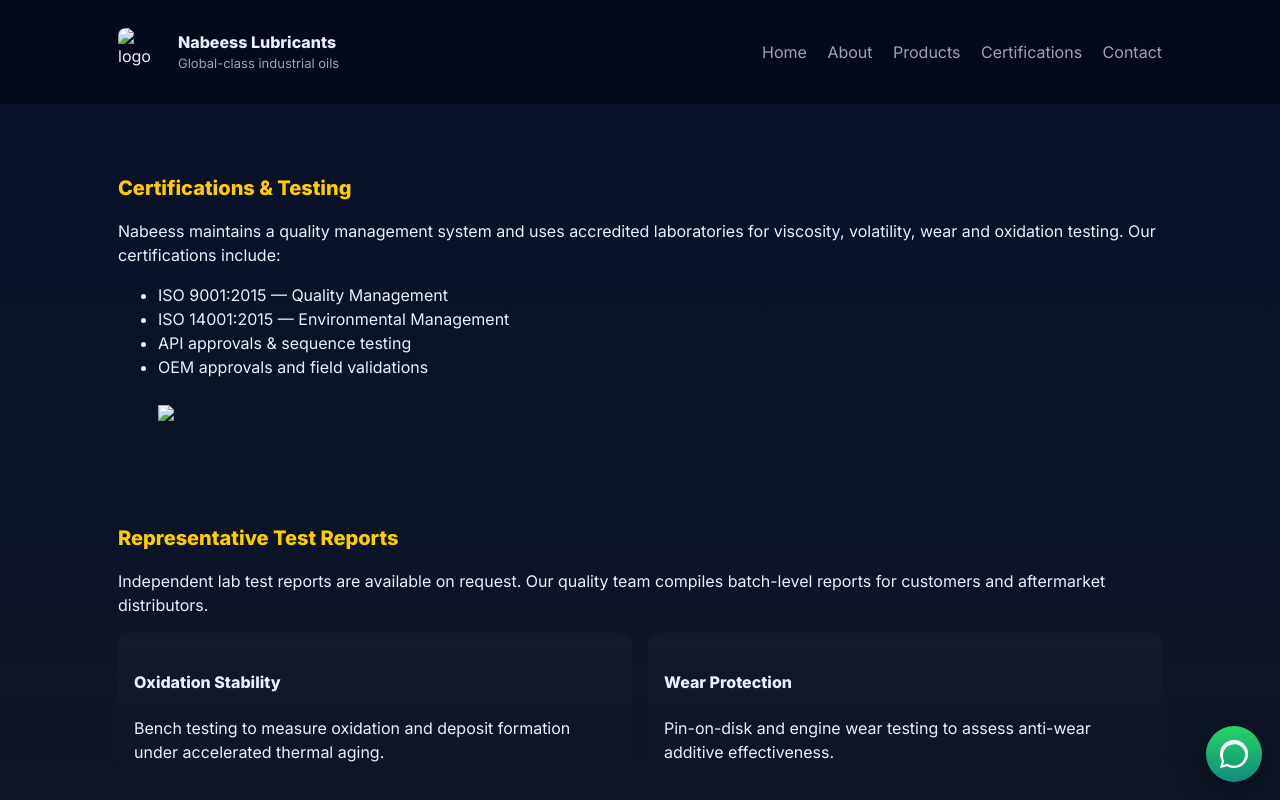
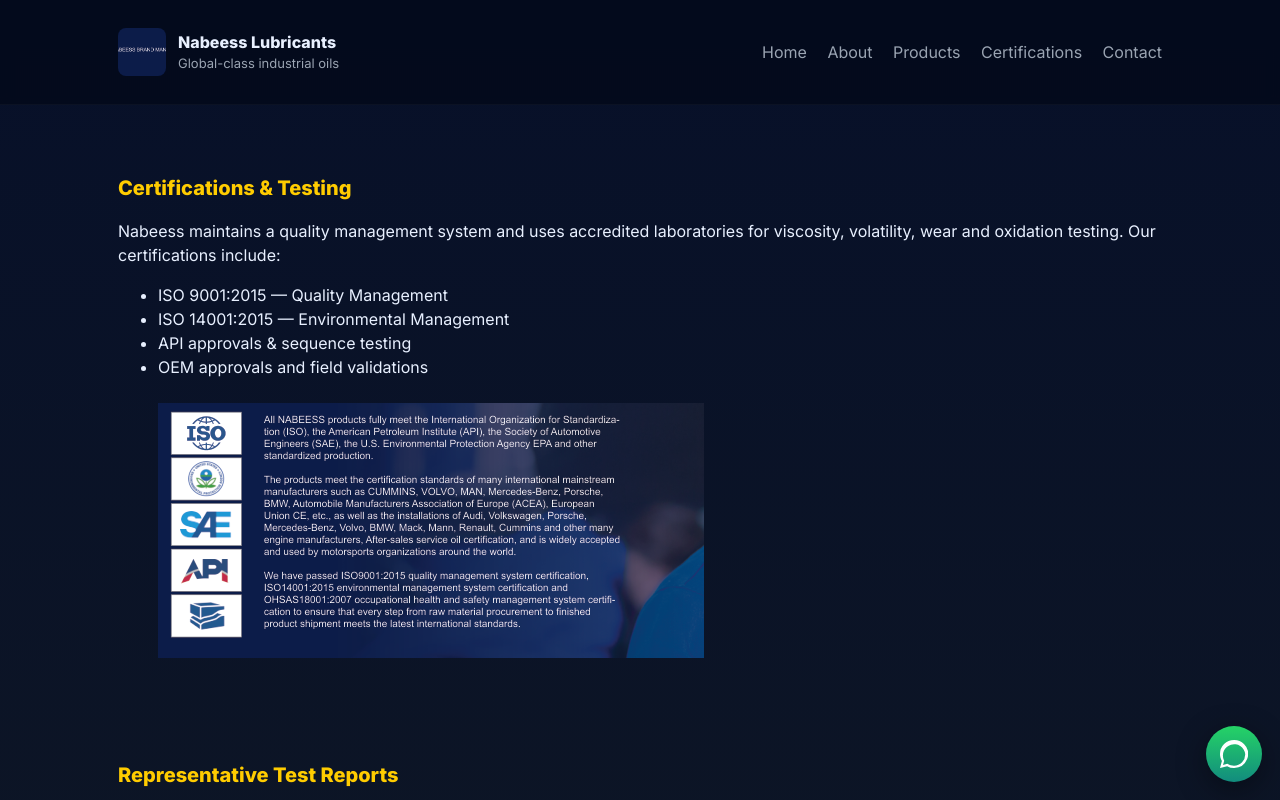
Before and after one commit to Ossain-cyber/nabees.lubricant.com, a plain HTML site: page certifications.html in a window 1280 px wide. Shown: the top 800 px of the page. Drawn offline with Linux system fonts and the light colour scheme.

Commit message:
Update certifications.html

```diff
--- a/certifications.html
+++ b/certifications.html
@@ -11,7 +11,7 @@
 <header class="header">
   <div class="container header-inner">
     <div class="brand">
-      <img src="images/logo.png" alt="logo">
+      <img src="logo.png" alt="logo">
       <div><h1>Nabeess Lubricants</h1><div style="color:var(--muted);font-size:13px">Global-class industrial oils</div></div>
     </div>
 
@@ -36,7 +36,7 @@
     <li>ISO 14001:2015 — Environmental Management</li>
     <li>API approvals & sequence testing</li>
     <li>OEM approvals and field validations</li><br>
-    <img src="images/v1.png">
+    <img src="v1.png">
   </ul>
 </section>
 <section class="section">
```
